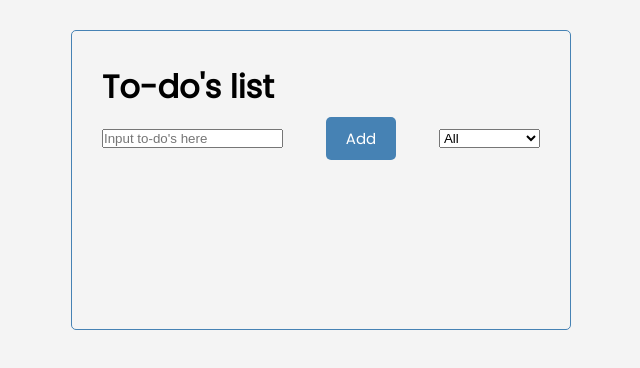
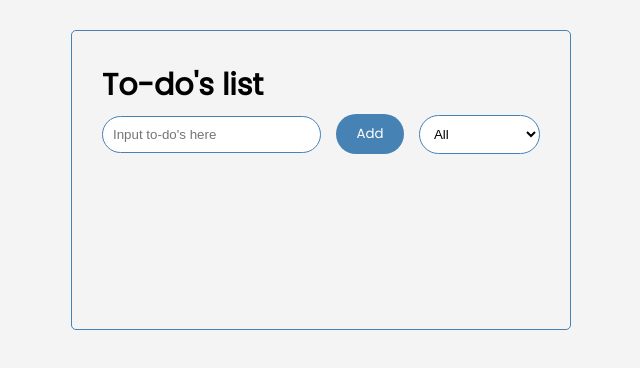
Before and after one commit to kmpineda504/jobno-one-assignment, a React (Create React App) app: page / in a window 1280 px wide. Shown: the top 368 px of the page, without its empty margins (319-959 px from the left). Built offline with nearby package versions, Linux system fonts and the light colour scheme.

Commit message:
extra styling and selection filtereing

```diff
--- a/src/components/Form.js
+++ b/src/components/Form.js
@@ -1,12 +1,15 @@
 import React, {useState} from 'react';
 import Input from './Input';
+import Select from './Select';
 import Todolist from './Todolist';
 
 
 const Form = () => {
-
+    //State stuffs
     const [inputText, setInputText] = useState("");
     const [todos, setTodos] = useState ([]);
+    const [status, setStatus] = useState ("all");
+    const [filteredTodos, setfilteredTodos] = useState ([]);
 
     return (
         <>
@@ -17,13 +20,18 @@ const Form = () => {
                     todos={todos}
                     setTodos={setTodos}
                 />
-                <select className='filter-todo' name="todos">
-                    <option value="all">All</option>
-                    <option value="completed">Completed</option>
-                    <option value="uncompleted">Uncompleted</option>
-                </select>
+
+                <Select
+                    todos={todos}
+                    filteredTodos={filteredTodos}
+                    setfilteredTodos={setfilteredTodos}
+                    status={status}
+                    setStatus={setStatus}
+                />
+
             </form>
-            <Todolist todos={todos} setTodos={setTodos}/>
+
+            <Todolist todos={todos} setTodos={setTodos} filteredTodos={filteredTodos}/>
         </>
     )
 }
--- a/src/components/Input.js
+++ b/src/components/Input.js
@@ -9,7 +9,7 @@ const Input = ({ todos, setTodos, inputText, setInputText }) => {
     const submitTodoHandler = (e) => {
         e.preventDefault();
         setTodos([
-            ...todos, {id: Math.random() * 10, text: inputText, completed:false, }
+            ...todos, {id: Math.random() * 100, text: inputText, completed:false, }
         ]);
         setInputText('');
     }
@@ -21,7 +21,8 @@ const Input = ({ todos, setTodos, inputText, setInputText }) => {
                 type="text"
                 value={inputText}
                 placeholder="Input to-do's here"
-                />
+                className='input'
+            />
             <button onClick={submitTodoHandler} className='btn btn-primary' type='submit'>Add</button>
         </>
     )
--- /dev/null
+++ b/src/components/Select.js
@@ -0,0 +1,38 @@
+import React, { useEffect } from 'react'
+
+const Select = ({ todos, filteredTodos, setfilteredTodos, status, setStatus }) => {
+  const statusHandler = (e) => {
+    setStatus(e.target.value)
+  }
+
+  const filterHandler = () => {
+    switch(status){
+      case 'completed':
+        setfilteredTodos(todos.filter(todo => todo.completed === true))
+        break;
+      case 'uncompleted':
+        setfilteredTodos(todos.filter(todo => todo.completed === false));
+        break;
+      default:
+        setfilteredTodos(todos);
+        break;
+    }
+  }
+
+  //use Effect
+  useEffect(() =>{
+    filterHandler();
+  }, [todos,status]);
+
+  return (
+    <>
+        <select onChange={statusHandler} className='select' name="todos">
+            <option value="all">All</option>
+            <option value="completed">Completed</option>
+            <option value="uncompleted">Uncompleted</option>
+        </select>
+    </>
+  )
+}
+
+export default Select
--- a/src/components/Todo.js
+++ b/src/components/Todo.js
@@ -25,7 +25,7 @@ const Todo = ({ text, todo, todos, setTodos }) => {
     return (
       <>
           <li>
-              <p className='todo-item'>{text}</p>
+              <p className= {`todo-item ${todo.completed ? "completed" : ''}`}>{text}</p>
               <button onClick={completeHandler} className='btn btn-secondary btn-check'><FaCheck/></button>
               <button onClick={deleteHandler} className='btn btn-secondary btn-delete'><FaTrash/></button>
           </li>
--- a/src/components/Todolist.js
+++ b/src/components/Todolist.js
@@ -1,11 +1,11 @@
 import React from 'react';
 import Todo from './Todo';
 
-const Todolist = ({ todos, setTodos }) => {
+const Todolist = ({ todos, setTodos, filteredTodos }) => {
     return (
         <section className='todo-container'>
             <ul >
-                {todos.map(todo => (
+                {filteredTodos.map(todo => (
                     <Todo
                         key={todo.id}
                         todo={todo}
--- a/src/css/style.css
+++ b/src/css/style.css
@@ -10,6 +10,7 @@ body {
   font-family: "Poppins", sans-serif;
   line-height: 1.6;
   margin: 0;
+  font-size: 15px;
   -webkit-font-smoothing: antialiased;
   -moz-osx-font-smoothing: grayscale;
 }
@@ -25,12 +26,11 @@ body {
 }
 
 .btn-secondary, .btn-delete, .btn-check, .btn-primary {
-  border-radius: 5px;
+  border-radius: 50px;
   border: none;
   cursor: pointer;
   display: inline-block;
   font-family: inherit;
-  font-size: 15px;
   text-decoration: none;
 }
 .btn-secondary:hover, .btn-delete:hover, .btn-check:hover, .btn-primary:hover {
@@ -40,7 +40,7 @@ body {
 .btn-primary {
   background: steelblue;
   color: white;
-  margin: 5px;
+  margin: 5px 0;
   padding: 10px 20px;
 }
 
@@ -57,6 +57,30 @@ body {
 .btn-delete {
   border: 1px solid #d9534f;
   color: #d9534f;
+}
+
+.select {
+  width: auto;
+  background-color: white;
+  border: 1px solid steelblue;
+  border-radius: 50px;
+  cursor: pointer;
+  margin: 5px 0;
+  padding: 10px;
+}
+
+.input {
+  background-color: white;
+  border: 1px solid steelblue;
+  border-radius: 50px;
+  margin: 5px 0;
+  padding: 10px;
+  width: 50%;
+}
+
+.completed {
+  text-decoration: line-through;
+  opacity: 0.5;
 }
 
 .form {
--- a/src/scss/_buttons.scss
+++ b/src/scss/_buttons.scss
@@ -1,10 +1,9 @@
 %btn {
-    border-radius: 5px;
+    border-radius: $border-radius;
     border: none;
     cursor: pointer;
     display: inline-block;
     font-family: inherit;
-    font-size: 15px;
     text-decoration: none;
 
     &:hover{
@@ -15,7 +14,7 @@
     @extend %btn;
     background: $base-color;
     color: white;
-    margin: 5px;
+    margin: 5px 0;
     padding: 10px 20px;
 }
 
--- a/src/scss/_config.scss
+++ b/src/scss/_config.scss
@@ -1,5 +1,6 @@
 @import url('https://fonts.googleapis.com/css2?family=Poppins:wght@300;400&display=swap');
 $font-stack: 'Poppins', sans-serif;
+$border-radius: 50px;
 $base-color: steelblue;
 $check-color: #5cb85c;
 $delete-color: #d9534f;
--- /dev/null
+++ b/src/scss/_input.scss
@@ -0,0 +1,8 @@
+.input{
+    background-color: white;
+    border: 1px solid $base-color;
+    border-radius: $border-radius;
+    margin: 5px 0;
+    padding: 10px;
+    width: 50%;
+}
--- /dev/null
+++ b/src/scss/_select.scss
@@ -0,0 +1,9 @@
+.select{
+    width: auto;
+    background-color: white;
+    border: 1px solid $base-color;
+    border-radius: $border-radius;
+    cursor: pointer;
+    margin: 5px 0;
+    padding: 10px;
+}
--- a/src/scss/_utilities.scss
+++ b/src/scss/_utilities.scss
@@ -9,6 +9,7 @@
     font-family: $font-stack;
     line-height: 1.6;
     margin: 0;
+    font-size: 15px;
     -webkit-font-smoothing: antialiased;
     -moz-osx-font-smoothing: grayscale;
   }
```
Also changed, not shown: src/scss/style.scss (+6 -3 lines), 1 other file (tests, documents, lock files or other folders).
